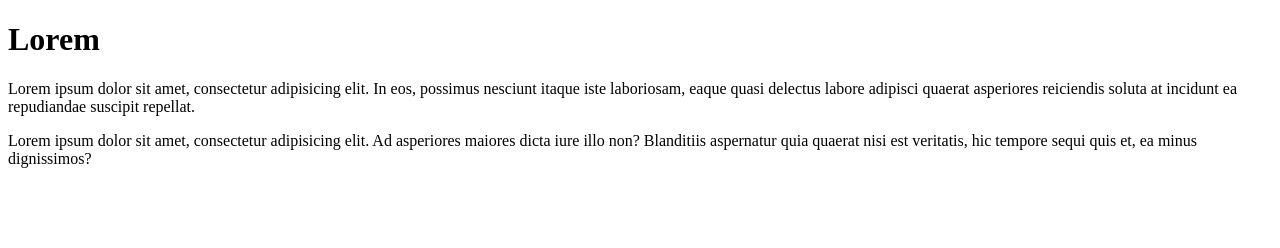
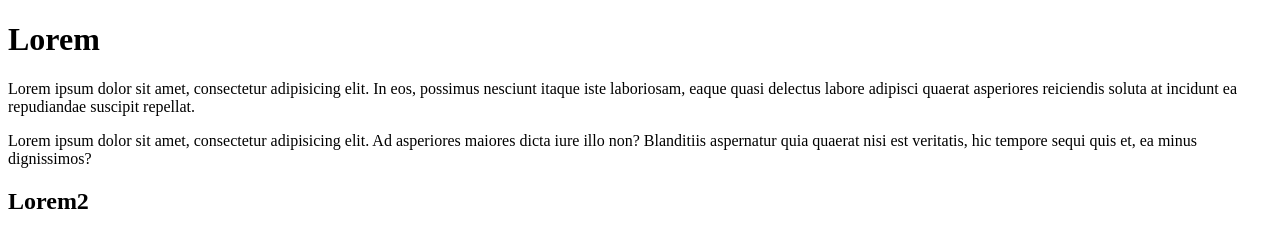
Before and after one commit to Meiirimbek/site, a plain HTML site: page index.html in a window 1280 px wide. Drawn offline with Linux system fonts and the light colour scheme.

Commit message:
Добавлен h2 тег

```diff
--- a/index.html
+++ b/index.html
@@ -9,5 +9,6 @@
 	<h1>Lorem</h1>
 	<p>Lorem ipsum dolor sit amet, consectetur adipisicing elit. In eos, possimus nesciunt itaque iste laboriosam, eaque quasi delectus labore adipisci quaerat asperiores reiciendis soluta at incidunt ea repudiandae suscipit repellat.</p>
 	<p>Lorem ipsum dolor sit amet, consectetur adipisicing elit. Ad asperiores maiores dicta iure illo non? Blanditiis aspernatur quia quaerat nisi est veritatis, hic tempore sequi quis et, ea minus dignissimos?</p>
+	<h2>Lorem2</h2>
 </body>
 </html>
```
